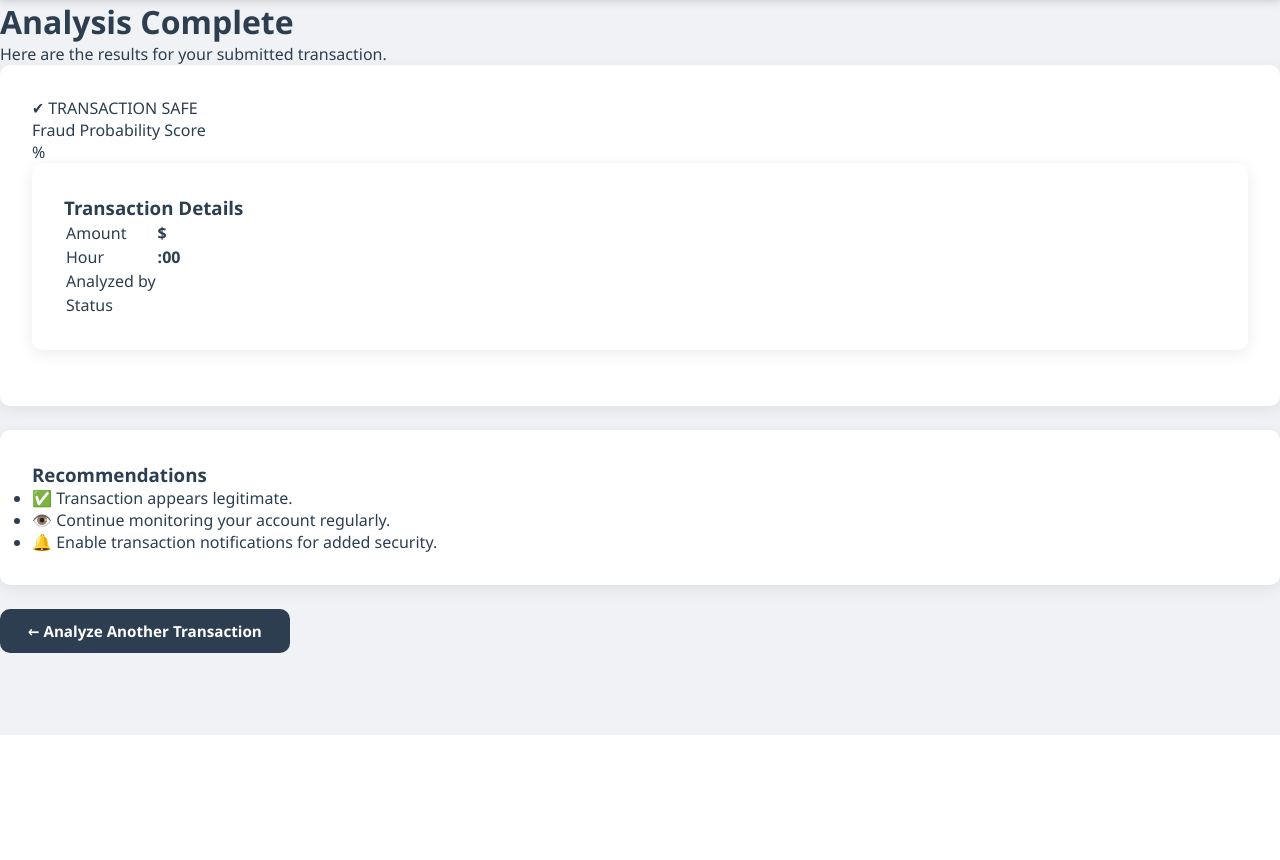
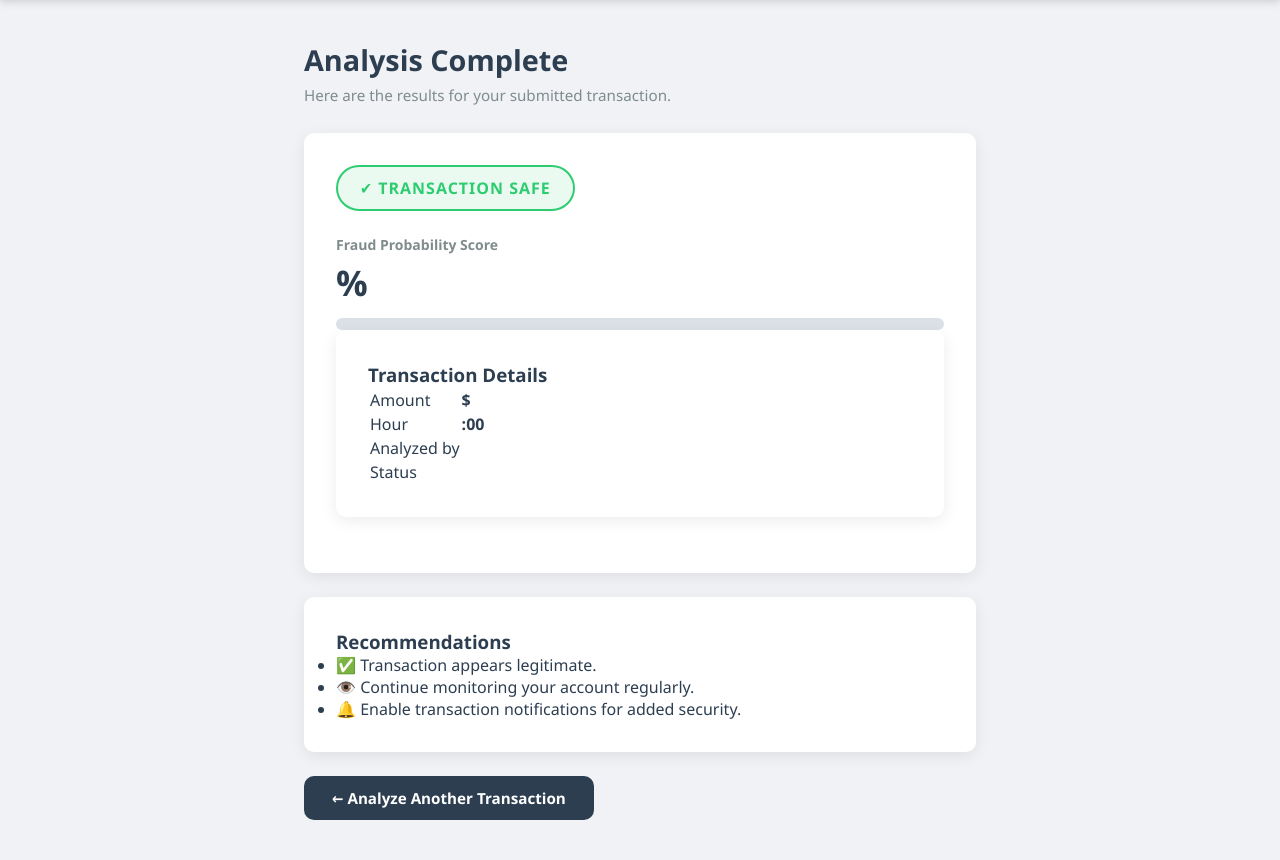
Before and after one commit to Erjoon7/FraudShield-AI, a Flask app: template app/templates/result.html in a window 1280 px wide. Shown: the part 65-925 px from the top of the page. Before the commit the page ends 800 px from the top, so only its background shows below. Run offline with Flask 3, Linux system fonts and the light colour scheme; the template is opened without the code that fills it, so the values that code supplies are empty.

Commit message:
result page,progress bar etcc,
festim

```diff
--- a/app/static/style.css
+++ b/app/static/style.css
@@ -289,3 +289,101 @@
     color: var(--text-light);
     line-height: 1.5;
 }
+
+/* Result Page */
+.result-container {
+    max-width: 720px;
+    margin: 40px auto;
+    padding: 0 24px;
+}
+
+.result-header {
+    margin-bottom: 28px;
+}
+
+.result-header h1 {
+    font-size: 1.8rem;
+    color: var(--primary);
+    margin-bottom: 6px;
+}
+
+.result-header p {
+    color: var(--text-light);
+    font-size: 0.95rem;
+}
+
+/* Result Card Border */
+.result-card.fraud {
+    border-left: 5px solid var(--fraud);
+}
+
+.result-card.safe {
+    border-left: 5px solid var(--safe);
+}
+
+/* Badge */
+.result-badge {
+    margin-bottom: 24px;
+}
+
+.badge {
+    display: inline-block;
+    padding: 10px 22px;
+    border-radius: 50px;
+    font-size: 1rem;
+    font-weight: 700;
+    letter-spacing: 1px;
+}
+
+.badge-fraud {
+    background-color: #fdecea;
+    color: var(--fraud);
+    border: 2px solid var(--fraud);
+}
+
+.badge-safe {
+    background-color: #eafaf1;
+    color: var(--safe);
+    border: 2px solid var(--safe);
+}
+
+/* Probability */
+.probability-section {
+    margin-top: 8px;
+}
+
+.probability-label {
+    font-size: 0.875rem;
+    font-weight: 600;
+    color: var(--text-light);
+    margin-bottom: 4px;
+}
+
+.probability-value {
+    font-size: 2.2rem;
+    font-weight: 700;
+    color: var(--primary);
+    margin-bottom: 12px;
+}
+
+.progress-bar {
+    width: 100%;
+    height: 12px;
+    background-color: var(--border);
+    border-radius: 50px;
+    overflow: hidden;
+}
+
+.progress-fill {
+    height: 100%;
+    border-radius: 50px;
+    transition: width 0.6s ease;
+}
+
+.progress-fill.fraud {
+    background-color: var(--fraud);
+}
+
+.progress-fill.safe {
+    background-color: var(--safe);
+}
```
